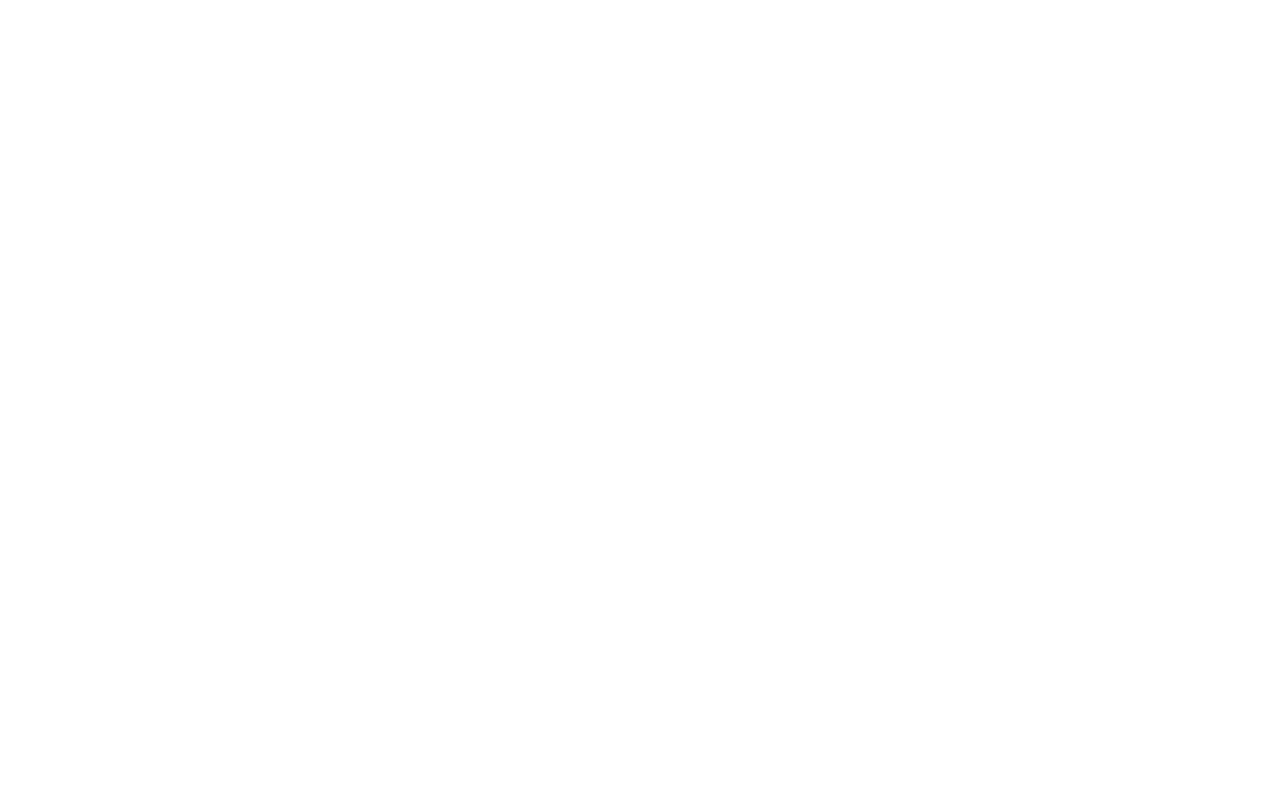
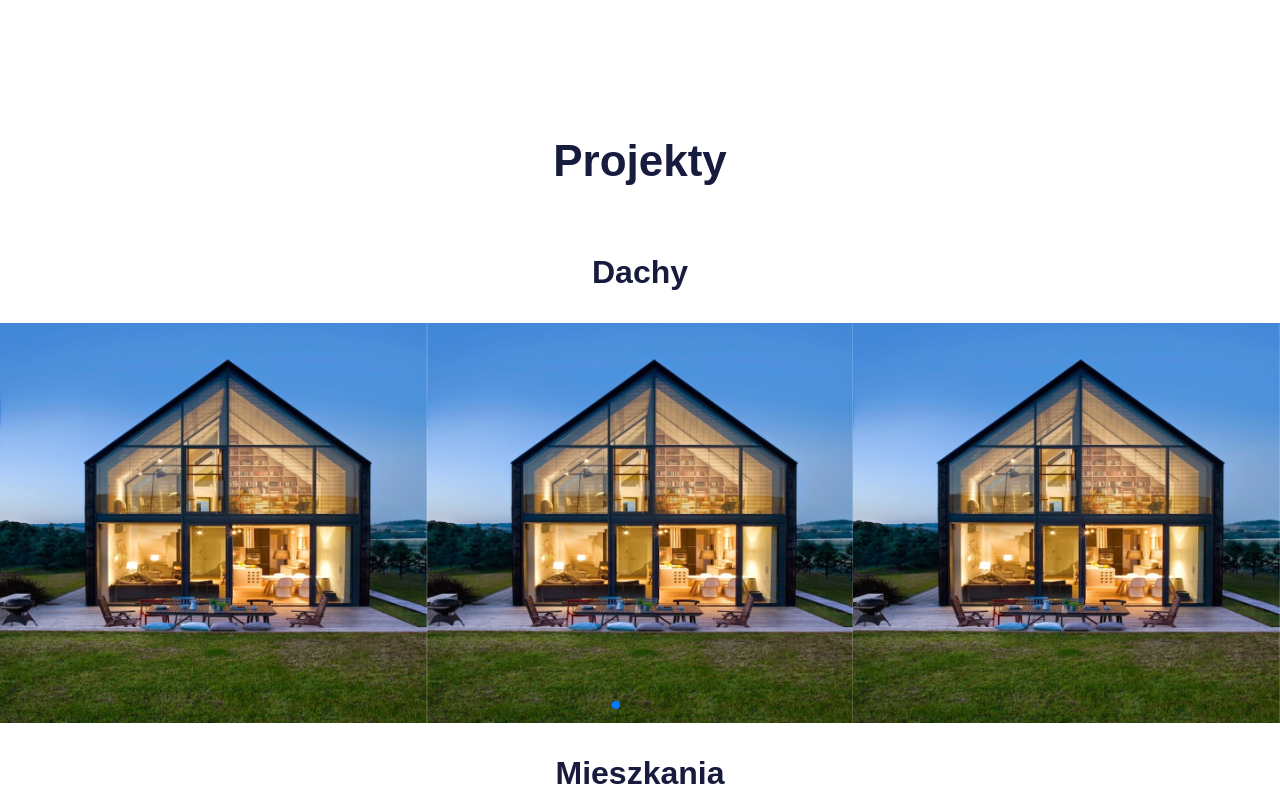
Before and after one commit to HubertGoralGit/adam-zochowski, a React (Create React App) app: page / in a window 1280 px wide. Shown: the part 1200-2000 px from the top of the page. Before the commit the page ends 1299 px from the top, so only its background shows below. Built offline with nearby package versions, Linux system fonts and the light colour scheme.

Commit message:
our works section

```diff
--- a/package.json
+++ b/package.json
@@ -16,6 +16,7 @@
     "react-router-dom": "^6.6.1",
     "react-scripts": "5.0.1",
     "styled-components": "^5.3.6",
+    "swiper": "^8.4.5",
     "typescript": "^4.9.4",
     "web-vitals": "^2.1.4"
   },
--- a/src/Components/HomeAboutUsSection/HomeAboutUsSection.tsx
+++ b/src/Components/HomeAboutUsSection.tsx
@@ -1,6 +1,6 @@
 import React from 'react';
 import styled from 'styled-components';
-import { useIsMobile } from '../../hooks/useIsMobile';
+import { useIsMobile } from '../hooks/useIsMobile';
 
 export const HomeAboutUsSection = () => {
   const isMobile = useIsMobile();
--- /dev/null
+++ b/src/Components/OurWorksSection/Carousel.tsx
@@ -0,0 +1,68 @@
+import React from 'react';
+import { Swiper, SwiperSlide } from 'swiper/react';
+import { Pagination } from 'swiper';
+import 'swiper/css';
+import 'swiper/css/pagination';
+import 'swiper/css/navigation';
+import styled from 'styled-components';
+import HomeImage from '../../Images/dom.jpg';
+import { useIsMobile } from '../../hooks/useIsMobile';
+import { Button } from '../Button';
+
+export const Carousel = () => {
+  const isMobile = useIsMobile();
+  return (
+    <Swiper
+      slidesPerView={isMobile ? 1 : 3}
+      pagination={true}
+      modules={[Pagination]}
+      className="mySwiper"
+    >
+      <StyledSwiperSlide>
+        <Image src={HomeImage} />
+      </StyledSwiperSlide>
+      <StyledSwiperSlide>
+        <Image src={HomeImage} />
+      </StyledSwiperSlide>
+      <StyledSwiperSlide>
+        <Image src={HomeImage} />
+      </StyledSwiperSlide>
+      <StyledSwiperSlide>
+        <Image src={HomeImage} />
+      </StyledSwiperSlide>
+      <StyledSwiperSlide>
+        <Image src={HomeImage} />
+      </StyledSwiperSlide>
+      <StyledSwiperSlide>
+        <Image src={HomeImage} />
+        <div>
+          <Button text="Zobacz więcej" />
+        </div>
+      </StyledSwiperSlide>
+    </Swiper>
+  );
+};
+
+const StyledSwiperSlide = styled(SwiperSlide)`
+  display: flex;
+  align-items: center;
+  justify-content: center;
+  position: relative;
+
+  div {
+    position: absolute;
+    top: 0;
+    left: 0;
+    width: 100%;
+    height: 100%;
+    background-color: rgba(0, 0, 0, 0.6);
+    display: flex;
+    align-items: center;
+    justify-content: center;
+  }
+`;
+
+const Image = styled.img`
+  height: 400px;
+  width: 100%;
+`;
--- /dev/null
+++ b/src/Components/OurWorksSection/ExampeWork.tsx
@@ -0,0 +1,15 @@
+import React from 'react';
+import { Carousel } from './Carousel';
+
+interface Props {
+  title: string;
+}
+
+export const ExampeWork = ({ title }: Props) => {
+  return (
+    <div>
+      <h3>{title}</h3>
+      <Carousel />
+    </div>
+  );
+};
--- /dev/null
+++ b/src/Components/OurWorksSection/OurWorksSection.tsx
@@ -0,0 +1,34 @@
+import React from 'react';
+import styled from 'styled-components';
+import { useIsMobile } from '../../hooks/useIsMobile';
+import { ExampeWork } from './ExampeWork';
+
+export const OurWorksSection = () => {
+  const isMobile = useIsMobile();
+  return (
+    <Wrapper isMobile={isMobile}>
+      <h2>Projekty</h2>
+      <ExampeWork title="Dachy" />
+      <ExampeWork title="Mieszkania" />
+      <ExampeWork title="Elewacje" />
+    </Wrapper>
+  );
+};
+
+const Wrapper = styled.section<{ isMobile: boolean }>`
+  display: flex;
+  flex-direction: column;
+  margin: ${({ isMobile }) => (isMobile ? '40px auto' : '100px auto')};
+  padding: ${({ isMobile }) => isMobile && '0 20px'};
+  color: ${({ theme }) => theme.colors.darkBlue};
+
+  h2 {
+    font-size: ${({ theme }) => `${theme.fontSizes[6]}px`};
+    text-align: center;
+  }
+
+  h3 {
+    font-size: ${({ theme }) => `${theme.fontSizes[5]}px`};
+    text-align: center;
+  }
+`;
--- a/src/Pages/Home.tsx
+++ b/src/Pages/Home.tsx
@@ -1,12 +1,14 @@
 import React from 'react';
 import { Header } from '../Components/Header/Header';
-import { HomeAboutUsSection } from '../Components/HomeAboutUsSection/HomeAboutUsSection';
+import { HomeAboutUsSection } from '../Components/HomeAboutUsSection';
+import { OurWorksSection } from '../Components/OurWorksSection/OurWorksSection';
 
 export const Home = () => {
   return (
     <>
       <Header />
       <HomeAboutUsSection />
+      <OurWorksSection />
     </>
   );
 };
--- a/src/types/images.d.ts
+++ b/src/types/images.d.ts
@@ -1 +1,2 @@
 declare module '*.png';
+declare module '*.jpg';
```
Also changed, not shown: src/Images/dom.jpg (added), 1 other file (tests, documents, lock files or other folders).
